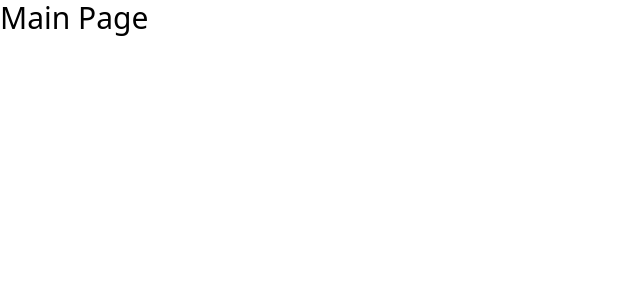
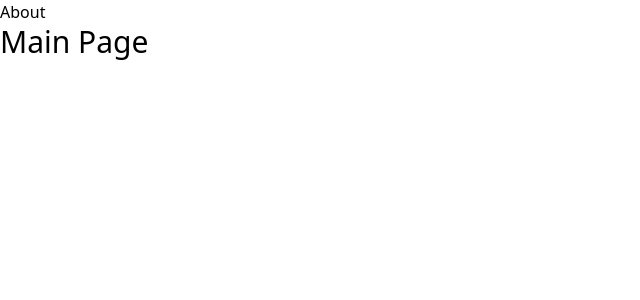
Before and after one commit to seminify/mall, a React (Create React App) app in the folder app/: page / in a window 1280 px wide. Shown: the top 300 px of the page, without its empty margins (0-640 px from the left). Built offline with nearby package versions, Linux system fonts and the light colour scheme.

Commit message:
<Link>를 통한 이동

```diff
--- a/app/src/pages/MainPage.js
+++ b/app/src/pages/MainPage.js
@@ -1,3 +1,12 @@
-const MainPage = () => <div className='text-3xl'>Main Page</div>;
+import { Link } from 'react-router-dom';
+
+const MainPage = () => (
+  <div>
+    <div className='flex'>
+      <Link to='/about'>About</Link>
+    </div>
+    <div className='text-3xl'>Main Page</div>
+  </div>
+);
 
 export default MainPage;
```
